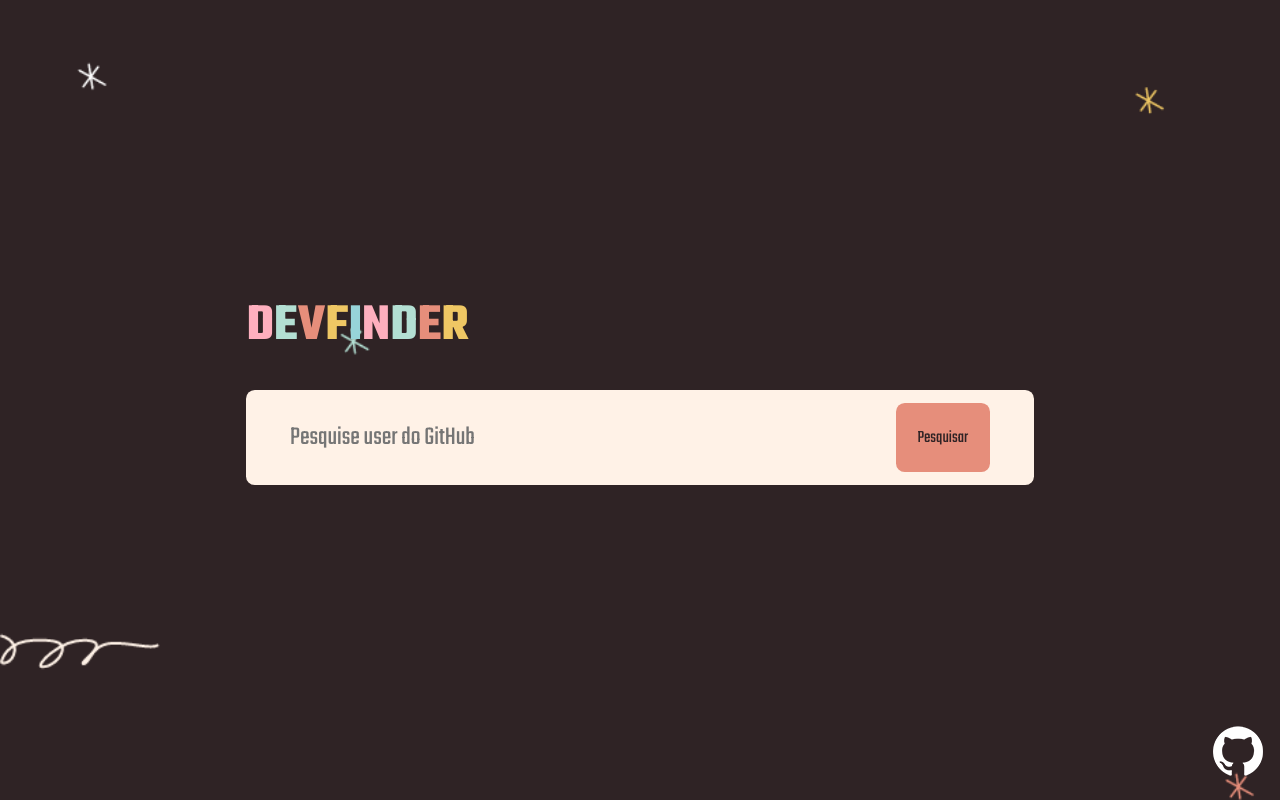
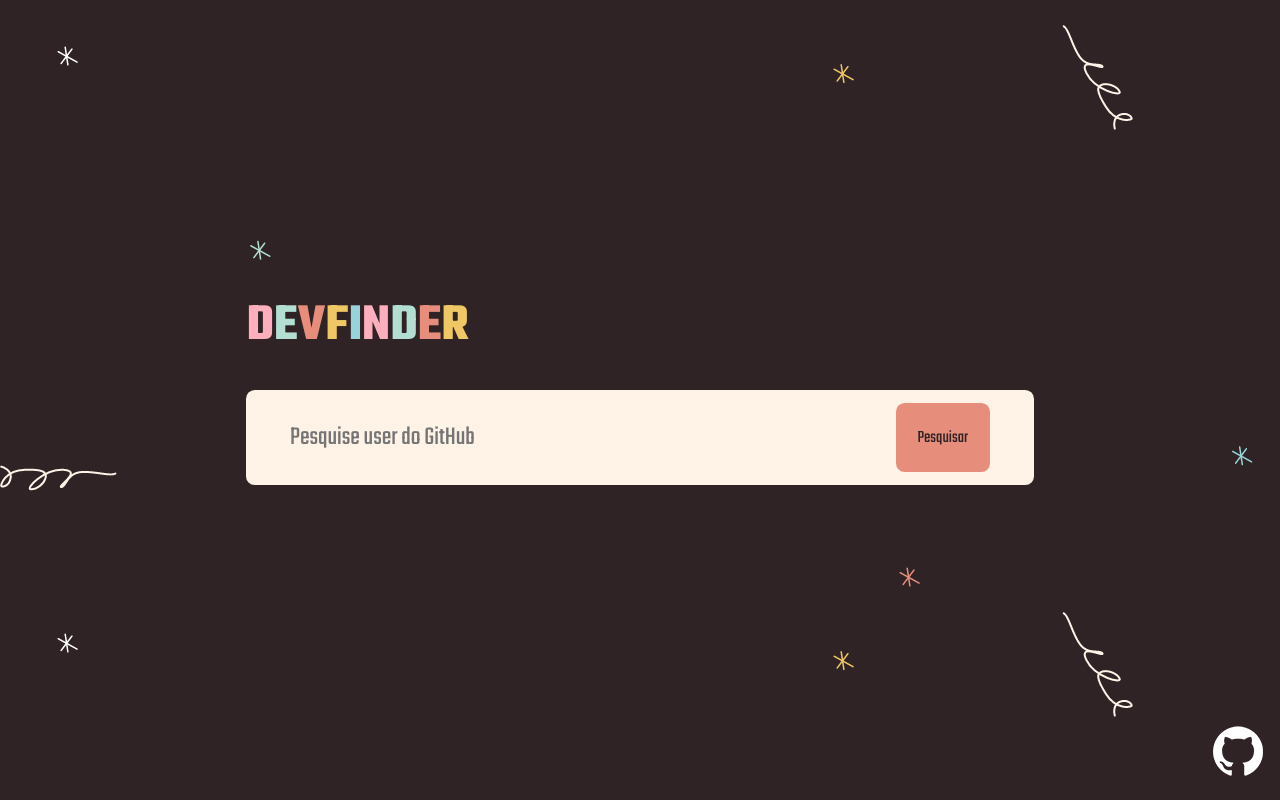
Before and after one commit to coderapha/dev-finder, a plain HTML site: page index.html in a window 1280 px wide. Both pictures are taken after a click on the button "Pesquisar". Drawn offline with Linux system fonts and the light colour scheme; no server answers.

Commit message:
:dizzy: Cria animação e melhora estrutura do script

```diff
--- a/index.html
+++ b/index.html
@@ -29,6 +29,10 @@
         <a href="https://github.com/quefoirapha" target="_blank"><img src="./src/images/github.png" alt="Raphael Cardoso"></a>
     </div>
 
+    <section class="stars">
+        <div class="stars-bg"></div>
+    </section>
+
     <script src="./src/scripts/main.js"></script>
 </body>
 
--- a/src/scripts/main.js
+++ b/src/scripts/main.js
@@ -1,21 +1,27 @@
+const background = document.querySelector(".stars-bg")
 const btn = document.querySelector("#btn")
-var input = document.querySelector("#get-username")
+const input = document.querySelector("#get-username")
 const userBox = document.querySelector(".user-box")
 
-input.onkeyup = function(event) {
+window.onmousemove = (event)=> {
+    background.style.left = `${- event.pageX / 20}px`
+    background.style.top = `${- event.pageY / 20}px`
+}
+
+input.onkeyup = (event)=> {
     if (event.keyCode === 13) /*13 = tecla enter*/ {
         btn.click()
     }
 }
 
-btn.onclick = function() {
+btn.onclick = ()=> {
     let username = input.value
     let url = `https://api.github.com/users/${username}`
 
     fetch(url).then(res=>res.json()).then(data=> {
         if(data.message) {
             userBox.classList.add("fade-in")
-            userBox.innerHTML = `<h1>Não foi encontrado o perfil ${username} no github</h1>`
+            userBox.innerHTML = `<h1>Não foi encontrado o perfil <span style="color:#E68E7B">${username}</span> no github</h1>`
         } else {
             userBox.classList.add("fade-in")
             userBox.innerHTML = /*html*/`
--- a/src/styles/style.scss
+++ b/src/styles/style.scss
@@ -16,12 +16,28 @@ html {
 body {
     min-height: 100vh;
     background-color: $background;
-    background-image: url("../images/main-bg.png");
+    // background-image: url("../images/main-bg.png");
     background-size: cover;
     display: flex;
     justify-content: center;
     align-items: center;
 
+}
+
+.stars {
+    position: absolute;
+    width: 100%;
+    height: 100%;
+    overflow: hidden;
+    pointer-events: none;
+    z-index: -1;
+
+    .stars-bg {
+        position: absolute;
+        width: 100%;
+        height: 100%;
+        background-image: url("../images/main-bg.png");
+    }
 }
 
 .wrapper {
```
Also changed, not shown: src/styles/style.css, 1 other file.
